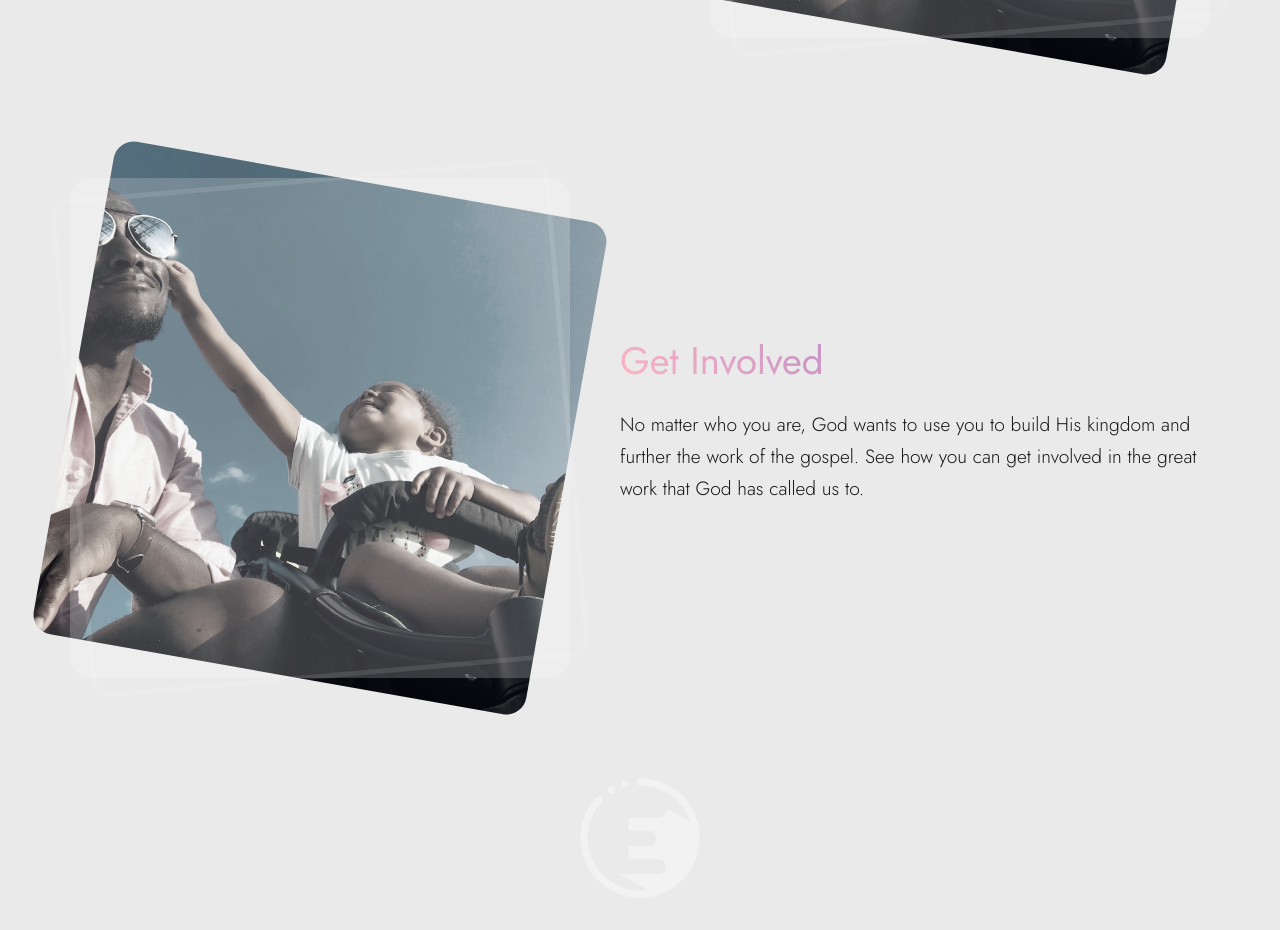
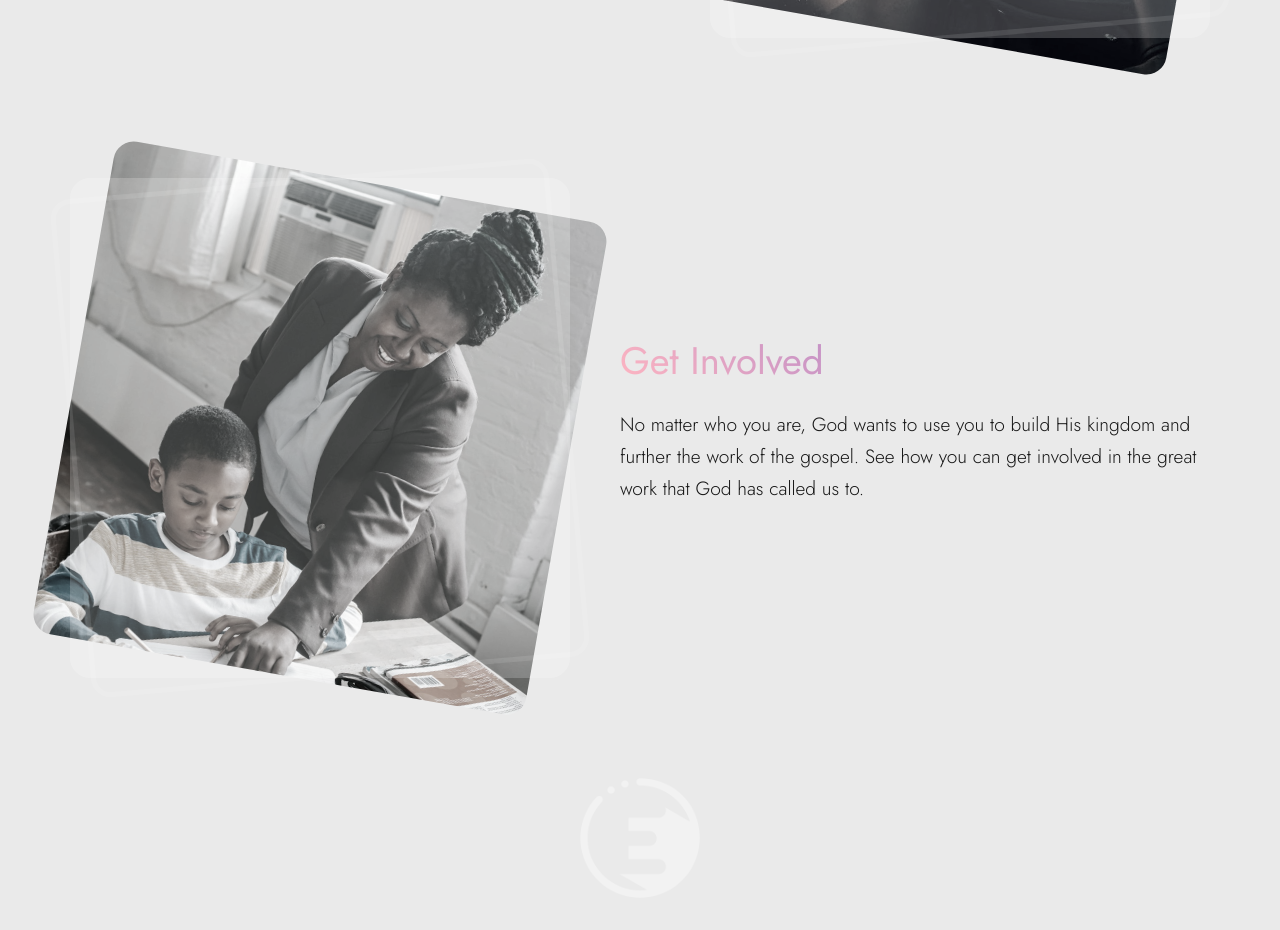
Before and after one commit to sgarcia97/test-app, a Next.js app: page / in a window 1280 px wide. Shown: the part 2240-3170 px from the top of the page. Built offline with nearby package versions, Linux system fonts and the light colour scheme; no server answers.

Commit message:
image update

```diff
--- a/app/globals.css
+++ b/app/globals.css
@@ -230,6 +230,15 @@ padding-bottom:20px;
   background-position:center;
   z-index:2;
 }
+
+.involved{
+  position:relative;
+  background: url(../public/involved.jpg);
+  background-size:cover;
+  background-position:center;
+  z-index:2;
+}
+
 
 .home-section-img::before{
   content:'';
--- a/app/home/page.tsx
+++ b/app/home/page.tsx
@@ -51,7 +51,7 @@ export default function Page() {
       <HomeSection
       title="Get Involved"
       desc="No matter who you are, God wants to use you to build His kingdom and further the work of the gospel. See how you can get involved in the great work that God has called us to."
-      img="family"/>
+      img="involved"/>
       </div>
       <Footer/>
     </>
```
Also changed, not shown: public/involved.jpg (added).
